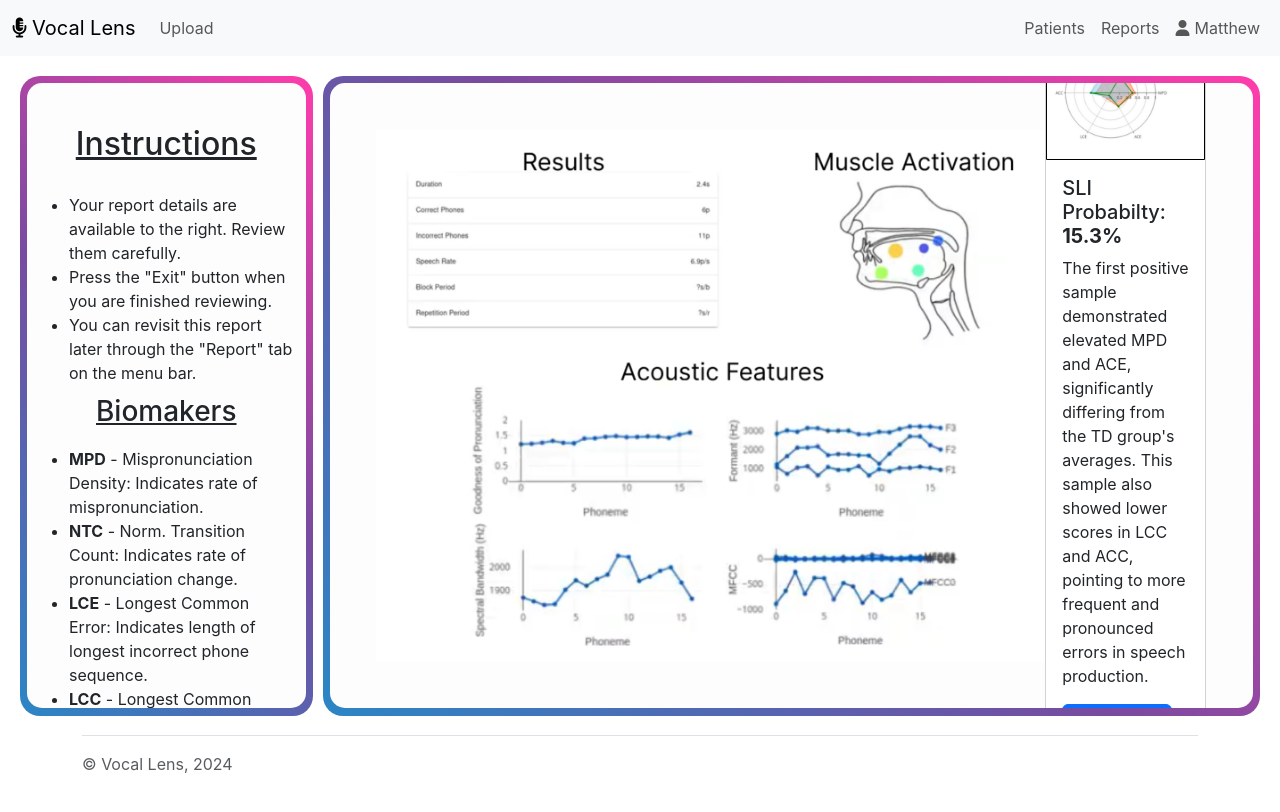
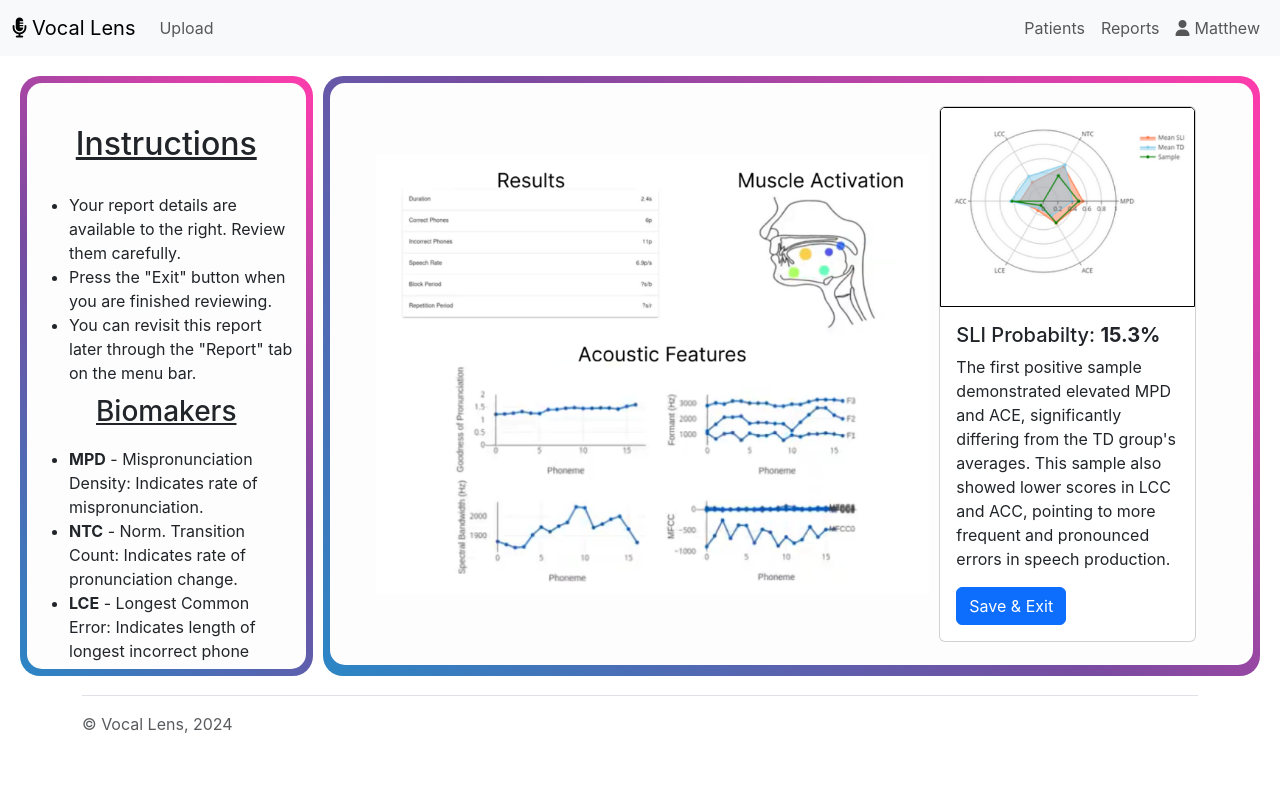
Before and after one commit to axxyush/vocallens, a React (Create React App) app: page /result in a window 1280 px wide. Shown: the top 812 px of the page. Built offline with nearby package versions, Linux system fonts and the light colour scheme.

Commit message:
Fixed based on Matthew's comments

```diff
--- a/src/App.css
+++ b/src/App.css
@@ -100,7 +100,7 @@
 .upload-contain {
   display: flex;
   flex-direction: row;
-  height: 80vh;
+  height: 75vh;
   margin: 15px;
 }
 
@@ -154,11 +154,11 @@
 .upload-content-result {
   background-color: #fdfdfd;
   margin: 7px;
-  height: 97.7%;
+  height: 97%;
   border-radius: 15px;
   display: flex;
   align-items: center;
-  justify-content: space-between;
+  justify-content: space-evenly;
   flex-direction: row;
   padding: 5%;
   overflow: scroll;
@@ -194,7 +194,6 @@
 .file-upload-label svg {
   height: 30px;
   fill: rgb(82, 82, 82);
-  /* margin-bottom: 20px; */
 }
 
 .file-upload-label {
--- a/src/components/AudioSelect.js
+++ b/src/components/AudioSelect.js
@@ -23,14 +23,10 @@ function AudioSelect() {
             </h2>
             <ul>
               <li>
-                <strong>Isolate Patient's Speech:</strong> Ensure the analysis
-                focuses solely on the patient's speech by identifying the
-                correct audio chunks.
-              </li>
-              <li>
                 <strong>Select Relevant Chunks:</strong> We have divided the
                 uploaded recording into smaller segments. Please select the
-                segments that contain your patient's speech.
+                segments that contain your patient's speech to ensure the
+                analysis focuses solely on their speech.
               </li>
               <li>
                 <strong>Submit for Analysis:</strong> After selecting the
--- a/src/components/Result.js
+++ b/src/components/Result.js
@@ -61,10 +61,10 @@ function Result() {
 
         <div className="upload">
           <div className="upload-content-result">
-            <img style={{ height: "100%" }} src={result} alt="result" />
-            <div className="card" style={{ width: "20rem" }}>
+            <img style={{ height: "90%" }} src={result} alt="result" />
+            <div className="card" style={{ width: "20rem", margin: "10px" }}>
               <img
-                style={{ border: "1px solid black" }}
+                style={{ border: "1px solid black", height: "200px" }}
                 src={graph}
                 className="card-img-top"
                 alt="..."
```
